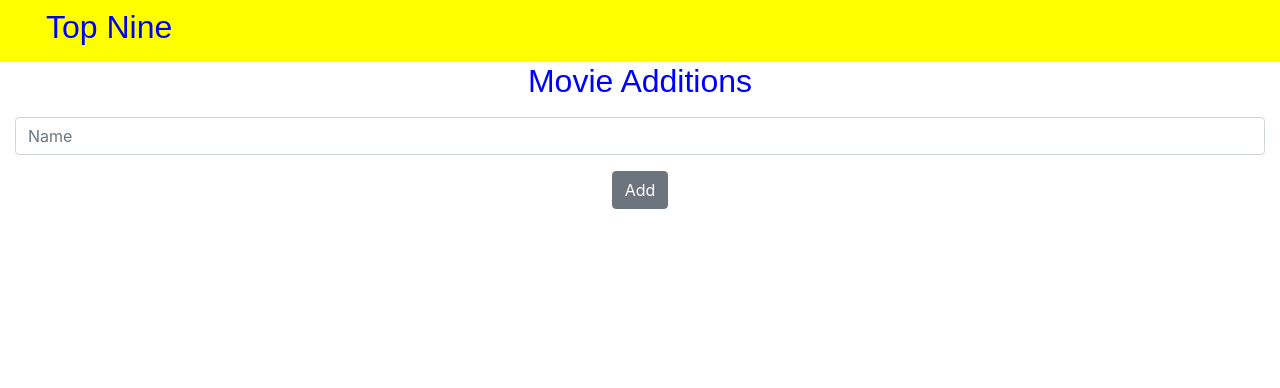
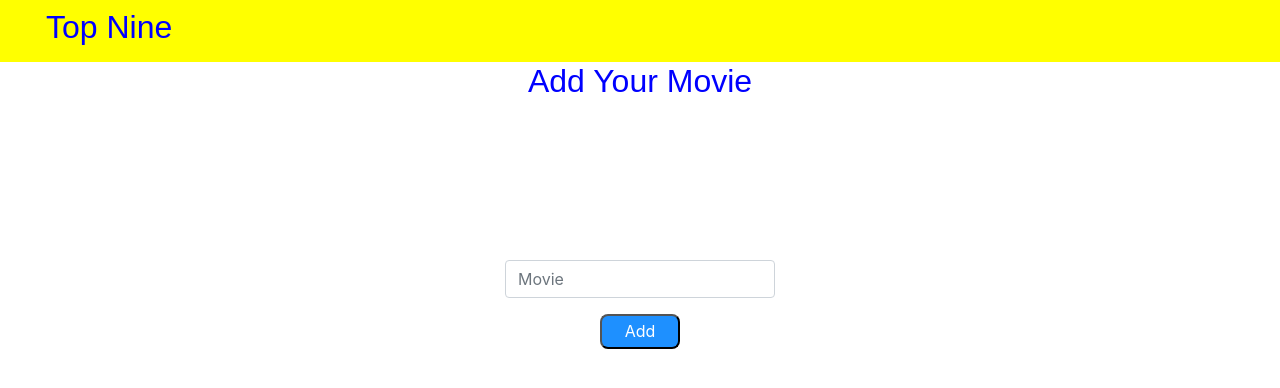
Before and after one commit to my-top-nine-lambda/TOP-NINE-UI, a React (Create React App) app in the folder nine/: page /movie in a window 1280 px wide. Shown: the top 388 px of the page. Built offline with nearby package versions, Linux system fonts and the light colour scheme.

Commit message:
add movie works

```diff
--- a/nine/src/App.css
+++ b/nine/src/App.css
@@ -110,3 +110,7 @@ Home Page
   margin: 10px;
   opacity: 0.9;
 }
+
+/*
+AddMovie Page
+*/
--- a/nine/src/components/Home.js
+++ b/nine/src/components/Home.js
@@ -53,6 +53,9 @@ class Home extends React.Component {
             <button className="signB">
               <a href="/">Sign Out</a>
             </button>
+            <button className="signB">
+              <a href="/movie">Movie</a>
+            </button>
           </Nav>
         </Navbar>
         <p className="h1">Your 9</p>
--- a/nine/src/components/Login.js
+++ b/nine/src/components/Login.js
@@ -15,7 +15,6 @@ class Login extends React.Component {
     axios
       .post("https://top9-the2nd.herokuapp.com/api/auth/login", this.state.user)
       .then((response) => {
-        console.log(response.data);
         localStorage.setItem("token", response.data.token);
         this.props.history.push("/home");
       })
--- a/nine/src/components/Movies.js
+++ b/nine/src/components/Movies.js
@@ -1,13 +1,12 @@
 import React from "react";
 import axios from "axios";
-import { Form, FormGroup, Input, Button, Col, Navbar } from "reactstrap";
+import { Form, FormGroup, Input, Col, Navbar } from "reactstrap";
 
 class Movies extends React.Component {
   constructor(props) {
     super(props);
     this.state = {
       name: "",
-      movieAdded: "",
     };
   }
 
@@ -31,30 +30,33 @@ class Movies extends React.Component {
       .then((response) => {
         this.setState({
           name: "",
-          movieAdded: response.data.message,
         });
-      });
+        this.props.history.push("/home");
+      })
+      .catch((error) => console.log(error));
   };
 
   render() {
     return (
-      <div className="editMovie">
+      <div className="AddMovie">
         <Navbar className="bar">
           <h2>Top Nine</h2>
         </Navbar>
-        <h2>Movie Additions</h2>
-        <Form onSubmit={this.handleSubmit}>
+        <h2>Add Your Movie</h2>
+        <Form className="form" onSubmit={this.handleSubmit}>
           <Col>
-            <p>{this.state.movieAdded && <div>Movie Added</div>}</p>
+            <p>
+              <div>Movie Added</div>
+            </p>
             <FormGroup>
               <Input
                 type="text"
-                placeholder="Name"
+                placeholder="Movie"
                 onChange={this.handleName}
                 value={this.state.name}
               />
             </FormGroup>
-            <Button>Add</Button>
+            <button className="signB">Add</button>
           </Col>
         </Form>
       </div>
```
